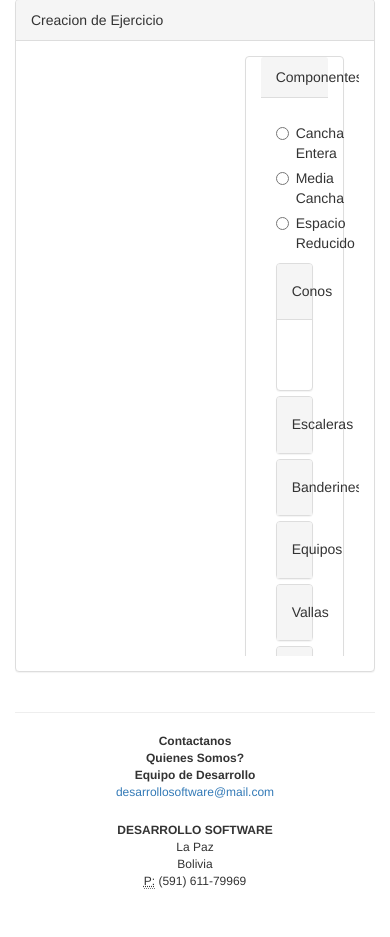
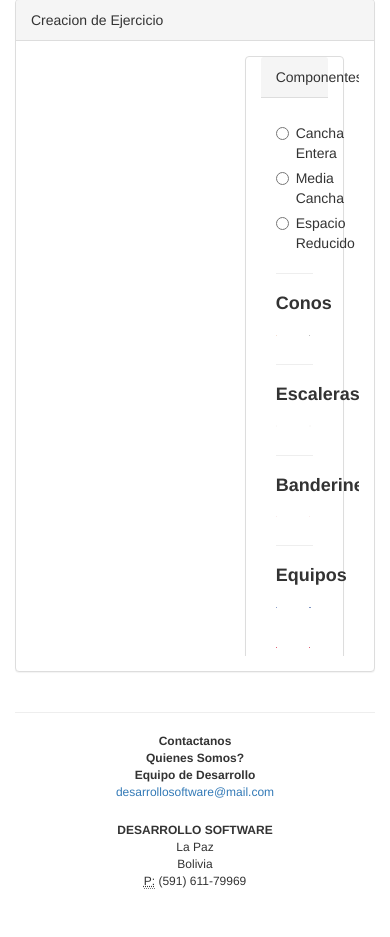
Before and after one commit to JColbertm/Desarrollo_SSPED---Inicial, a PHP site: page /Futbol/Galeria/creaejercicio.php in a window 390 px wide. Shown: the part 217-1154 px from the top of the page. Run offline with PHP 8.4, Linux system fonts and the light colour scheme; some libraries are stand-ins or nearby versions.

Commit message:
Actualizacion Responsive

```diff
--- a/Futbol/Galeria/creaejercicio.php
+++ b/Futbol/Galeria/creaejercicio.php
@@ -5,7 +5,6 @@
 	<link rel="stylesheet" href="/Desarrollo_SSPED/bootstrap-3.3.6-dist/css/bootstrap.css">
     <script src="/Desarrollo_SSPED/bootstrap-3.3.6-dist/jquery.js"></script>
     <script src="/Desarrollo_SSPED/bootstrap-3.3.6-dist/js/bootstrap.js"></script>
-    <link rel="stylesheet" href="//code.jquery.com/ui/1.11.4/themes/smoothness/jquery-ui.css">
   	<script src="/Desarrollo_SSPED/bootstrap-3.3.6-dist/jquery3.js"></script>
   	<script src="/Desarrollo_SSPED/bootstrap-3.3.6-dist/jquery4.js"></script>
     <script type="text/javascript">
@@ -74,7 +73,7 @@
     			<div class="col-xs-8" id="imagen">
 
     			</div>
-				<div class="panel panel-default col-xs-4"  >
+				<div class="panel panel-default col-xs-4"  id="material">
 			  			<div class="panel-heading">
 			  				Componentes
 			  			</div>
@@ -98,153 +97,114 @@
 						    Espacio Reducido
 						  </label>
 						</div>
-
-						<div class="panel-group" id="accordion" role="tablist" aria-multiselectable="true">
-						  <div class="panel panel-default">
-						    <div class="panel-heading" role="tab" id="headingOne">
-						      <h4 class="panel-title">
-						        <a role="button" data-toggle="collapse" data-parent="#accordion" href="#collapseOne" aria-expanded="true" aria-controls="collapseOne">
-						          <h5>Conos</h5>
-						        </a>
-						      </h4>
-						    </div>
-						    <div id="collapseOne" class="panel-collapse collapse in" role="tabpanel" aria-labelledby="headingOne">
-						      <div class="panel-body">
+						<hr>
+						<h4><b>Conos</b></h4>
 						<div class="row">
 							<div class="col-xs-6" id="cono1">
-					    					<img src="/Desarrollo_SSPED/Imagenes/ImaFutbol/cono.png" class="img-rounded img" id="img-cono1" width="40%">
+					    		<img src="/Desarrollo_SSPED/Imagenes/ImaFutbol/cono.png" class="img-rounded img" id="img-cono1" width="30%">
 		    				</div>
 		    				<div class="col-xs-6">
-					    					<img src="/Desarrollo_SSPED/Imagenes/ImaFutbol/cono1.png" class="img-rounded img"  width="40%">
+		    					<img src="/Desarrollo_SSPED/Imagenes/ImaFutbol/cono1.png" class="img-rounded img"  width="30%">
 		    				</div>
 						</div>
+						<hr>
+						<h4><b>Escaleras</b></h4>
+						<div class="row">
+				  			<div class="col-xs-6">
+				    			<img src="/Desarrollo_SSPED/Imagenes/ImaFutbol/escalera.jpg" class="img-rounded img" width="45%">
+				    		</div>
+				    		<div class="col-xs-6">
+				    			<img src="/Desarrollo_SSPED/Imagenes/ImaFutbol/escalerahor.jpg" class="img-rounded img" width="40%">
 				    		</div>
 				  		</div>
-						  </div>
-						  <div class="panel panel-default">
-						    <div class="panel-heading" role="tab" id="headingTwo">
-						      <h4 class="panel-title">
-						        <a class="collapsed" role="button" data-toggle="collapse" data-parent="#accordion" href="#escaleras" aria-expanded="false" aria-controls="escaleras">
-						          <h5>Escaleras</h5>
-						        </a>
-						      </h4>
-						    </div>
-						    <div id="escaleras" class="panel-collapse collapse" role="tabpanel" aria-labelledby="headingTwo">
-						      <div class="panel-body">
+						<hr>
+						<h4><b>Banderines</b></h4>
 						<div class="row">
 				  			<div class="col-xs-6">
-				    					<img src="/Desarrollo_SSPED/Imagenes/ImaFutbol/escalera.jpg" class="img-rounded img" width="60%">
+				    			<img src="/Desarrollo_SSPED/Imagenes/ImaFutbol/banderin.png" class="img-rounded img" width="30%">
 							</div>
 		    				<div class="col-xs-6">
-				    					<img src="/Desarrollo_SSPED/Imagenes/ImaFutbol/escalera.jpg" class="img-rounded img" width="60%">
+				    			<img src="/Desarrollo_SSPED/Imagenes/ImaFutbol/banderin.png" class="img-rounded img" width="30%">
 				   			</div>
 						</div>
-						      </div>
-						    </div>
-						  </div>
-						  <div class="panel panel-default">
-						    <div class="panel-heading" role="tab" id="headingTwo">
-						      <h4 class="panel-title">
-						        <a class="collapsed" role="button" data-toggle="collapse" data-parent="#accordion" href="#banderin" aria-expanded="false" aria-controls="banderin">
-						          <h5>Banderines</h5>
-						        </a>
-						      </h4>
-						    </div>
-						    <div id="banderin" class="panel-collapse collapse" role="tabpanel" aria-labelledby="headingTwo">
-						      <div class="panel-body">
+						<hr>
+						<h4><b>Equipos</b></h4>
 						<div class="row">
 				    		<div class="col-xs-6">
-				    					<img src="/Desarrollo_SSPED/Imagenes/ImaFutbol/banderin.png" class="img-rounded img" width="50%">
+				   				<img src="/Desarrollo_SSPED/Imagenes/ImaFutbol/polera1.png" class="img-rounded img" width="35%">
 			 				</div>
 			    			<div class="col-xs-6">
-				    					<img src="/Desarrollo_SSPED/Imagenes/ImaFutbol/banderin.png" class="img-rounded img" width="50%">
-				    				</div>
-				  				</div>
-						      </div>
-						    </div>
-						  </div>
-						  <div class="panel panel-default">
-						    <div class="panel-heading" role="tab" id="headingThree">
-						      <h4 class="panel-title">
-						        <a class="collapsed" role="button" data-toggle="collapse" data-parent="#accordion" href="#equipos" aria-expanded="false" aria-controls="equipos">
-						          <h5>Equipos</h5>
-						        </a>
-						      </h4>
-						    </div>
-						    <div id="equipos" class="panel-collapse collapse" role="tabpanel" aria-labelledby="headingThree">
-						      <div class="panel-body">
-						      	<div class="row">
-				    				<div class="col-xs-6">
-				    					<img src="/Desarrollo_SSPED/Imagenes/ImaFutbol/polera1.png" class="img-rounded img" width="50%">
-				    				</div>
-				    				<div class="col-xs-6">
-				    					<img src="/Desarrollo_SSPED/Imagenes/ImaFutbol/polera1.png" class="img-rounded img" width="50%">
+			    				<img src="/Desarrollo_SSPED/Imagenes/ImaFutbol/polera1.png" class="img-rounded img" width="35%">
 		    				</div>
 		    			</div>
 		    			<br>
 		    			<div class="row">
 				    		<div class="col-xs-6">
-				    					<img src="/Desarrollo_SSPED/Imagenes/ImaFutbol/punto2.png" class="img-rounded img" width="50%">
+				    			<img src="/Desarrollo_SSPED/Imagenes/ImaFutbol/punto2.png" class="img-rounded img" width="30%">
 				    		</div>
 				    		<div class="col-xs-6">
-				    					<img src="/Desarrollo_SSPED/Imagenes/ImaFutbol/punto2.png" class="img-rounded img" width="50%">
+				  				<img src="/Desarrollo_SSPED/Imagenes/ImaFutbol/punto2.png" class="img-rounded img" width="30%">
 				   			</div>
 				   		</div>
+		    			<hr>
+		    			<h4><b>Vallas</b></h4>
+		    			<div class="row">
+		    				<div class="col-xs-6">
+		    					<img src="/Desarrollo_SSPED/Imagenes/ImaFutbol/valla1.png" class="img-rounded img" width="40%">
+		    				</div>
+		    				<div class="col-xs-6">
+		    					<img src="/Desarrollo_SSPED/Imagenes/ImaFutbol/valla2.jpg" class="img-rounded img" width="40%">
 		    				</div>
 		    			</div>
-						  </div>
-						  <div class="panel panel-default">
-						    <div class="panel-heading" role="tab" id="headingThree">
-						      <h4 class="panel-title">
-						        <a class="collapsed" role="button" data-toggle="collapse" data-parent="#accordion" href="#vallas" aria-expanded="false" aria-controls="vallas">
-						          <h5>Vallas</h5>
-						        </a>
-						      </h4>
-						    </div>
-						    <div id="vallas" class="panel-collapse collapse" role="tabpanel" aria-labelledby="headingThree">
-						      <div class="panel-body">
-						      	<div class="row">
-				    				<div class="col-xs-6">
-				    					<img src="/Desarrollo_SSPED/Imagenes/ImaFutbol/valla1.png" class="img-rounded img" width="50%">
-				    				</div>
-				    				<div class="col-xs-6">
-				    					<img src="/Desarrollo_SSPED/Imagenes/ImaFutbol/valla2.jpg" class="img-rounded img" width="50%">
-				    				</div>
-				    			</div>
-						      </div>
-						    </div>
-						  </div>
-						  <div class="panel panel-default">
-						    <div class="panel-heading" role="tab" id="headingThree">
-						      <h4 class="panel-title">
-						        <a class="collapsed" role="button" data-toggle="collapse" data-parent="#accordion" href="#porterias" aria-expanded="false" aria-controls="porterias">
-						          <h5>Porterias</h5>
-						        </a>
-						      </h4>
-						    </div>
-						    <div id="porterias" class="panel-collapse collapse" role="tabpanel" aria-labelledby="headingThree">
-						      <div class="panel-body">
+		    			<hr>
+		    			<h4><b>Porterias</b></h4>
 		    			<div class="row">
 				    		<div class="col-xs-6">
 				    			<img src="/Desarrollo_SSPED/Imagenes/ImaFutbol/arco1.png" class="img-rounded img" width="50%">
 				    		</div>
 				    		<div class="col-xs-6">
-				    					<img src="/Desarrollo_SSPED/Imagenes/ImaFutbol/arco1.png" class="img-rounded img" width="50%">
+				    			<img src="/Desarrollo_SSPED/Imagenes/ImaFutbol/arco2.png" class="img-rounded img" width="50%">
 				    		</div>
 				    	</div>
+				    	<br>
+				    	<div class="row">
+				    		<div class="col-xs-6">
+				    			<img src="/Desarrollo_SSPED/Imagenes/ImaFutbol/arco3.png" class="img-rounded img" width="50%">
+				    		</div>
+				    		<div class="col-xs-6">
+				    			<img src="/Desarrollo_SSPED/Imagenes/ImaFutbol/arco4.png" class="img-rounded img" width="50%">
 				    		</div>
 				    	</div>
+				    	<hr>
+				    	<h4><b>Balones</b></h4>
+				    	<div class="row">
+				    		<div class="col-xs-6">
+				   				<img src="/Desarrollo_SSPED/Imagenes/ImaFutbol/balon.png" class="img-rounded img" width="20%">
 			 				</div>
-						  <div class="panel panel-default">
-						    <div class="panel-heading" role="tab" id="headingThree">
-						      <h4 class="panel-title">
-						        <a class="collapsed" role="button" data-toggle="collapse" data-parent="#accordion" href="#balones" aria-expanded="false" aria-controls="balones">
-						          <h5>Balones</h5>
-						        </a>
-						      </h4>
+		    				<div class="col-xs-6">
+		    					<img src="/Desarrollo_SSPED/Imagenes/ImaFutbol/balon.png" class="img-rounded img" width="20%">
 		    				</div>
-						    <div id="balones" class="panel-collapse collapse" role="tabpanel" aria-labelledby="headingThree">
-						      <div class="panel-body">
+		    			</div>
+		    			<br>
+		    			<div class="row">
+				    		<div class="col-xs-6">
+				    			<img src="/Desarrollo_SSPED/Imagenes/ImaFutbol/pelota4.png" class="img-rounded img" width="25%">
+				    		</div>
+				    		<div class="col-xs-6">
+				    			<img src="/Desarrollo_SSPED/Imagenes/ImaFutbol/pelota5.png" class="img-rounded img" width="30%">
+				    		</div>
+				    	</div>
+		    			<hr>
+		    			<h4><b>Trazos</b></h4>
+						<div class="row">
+				    		<div class="col-xs-6">
+				    			<img src="/Desarrollo_SSPED/Imagenes/ImaFutbol/pelota4.png" class="img-rounded img" width="30%">
+				    		</div>
+				    		<div class="col-xs-6">
+				    			<img src="/Desarrollo_SSPED/Imagenes/ImaFutbol/pelota5.png" class="img-rounded img" width="30%">
+				    		</div>
+				    	</div>
+				    	<br>
 				    	<div class="row">
 				    		<div class="col-xs-6">
 				    			<img src="/Desarrollo_SSPED/Imagenes/ImaFutbol/balon.png" class="img-rounded img" width="30%">
@@ -256,46 +216,9 @@
 			  		</div>
 			 	</div>
     		</div>
-						  <div class="panel panel-default">
-						    <div class="panel-heading" role="tab" id="headingThree">
-						      <h4 class="panel-title">
-						        <a class="collapsed" role="button" data-toggle="collapse" data-parent="#accordion" href="#trazos" aria-expanded="false" aria-controls="trazos">
-						          <h5>Trazos</h5>
-						        </a>
-						      </h4>
-						    </div>
-						    <div id="trazos" class="panel-collapse collapse" role="tabpanel" aria-labelledby="headingThree">
-						      <div class="panel-body">
-						      	<div class="row">
-				    				<div class="col-xs-6">
-				    					<img src="/Desarrollo_SSPED/Imagenes/ImaFutbol/balon.png" class="img-rounded img" width="30%">
-				    				</div>
-				    				<div class="col-xs-6">
-				    					<img src="/Desarrollo_SSPED/Imagenes/ImaFutbol/balon.png" class="img-rounded img" width="30%">
-				    				</div>
-				    			</div>
-				    			<br>
-				    			<div class="row">
-				    				<div class="col-xs-6">
-				    					<img src="/Desarrollo_SSPED/Imagenes/ImaFutbol/balon.png" class="img-rounded img" width="30%">
-				    				</div>	<div class="col-xs-6">
-				    					<img src="/Desarrollo_SSPED/Imagenes/ImaFutbol/balon.png" class="img-rounded img" width="30%">
   		</div>
 	</div>
 </div>
-						    </div>
-						  </div>
-						</div>
-
-			  			</div>
-			 		</div>
-
-    			</div>
-  			</div>
-		</div>
-
- 	</div>
-
 
 <!--  llamada al pie de pagina -->
  	<?php
--- a/Futbol/futbol.php
+++ b/Futbol/futbol.php
@@ -36,7 +36,7 @@
 	 	?>
 
 <!--  bienvenida al usuario nueva entrada -->
-	<div class="col-sm-7 col-xs-12">
+	<div class="col-sm-8 col-xs-12">
  		<div class="jumbotron">
 			<h2>Bienvenido</h2>
 			<p><h5>Lorem ipsum dolor sit amet, consectetur adipisicing elit. Rem fugit, saepe, impedit exercitationem ipsum aliquid est numquam, fuga illum quia ipsa! Molestiae officiis dolore aspernatur laborum. Repellendus sit, magnam beatae?
```
Also changed, not shown: Imagenes/ImaFutbol/arco2.png (added), Imagenes/ImaFutbol/arco3.png (added), Imagenes/ImaFutbol/arco4.png (added), Imagenes/ImaFutbol/escalera.jpg, Imagenes/ImaFutbol/escalerahor.jpg (added), Imagenes/ImaFutbol/pelota2.jpg (added), Imagenes/ImaFutbol/pelota3.jpg (added), Imagenes/ImaFutbol/pelota4.png (added), Imagenes/ImaFutbol/pelota5.png (added). Lines whose indentation alone changed are shown as unchanged.
